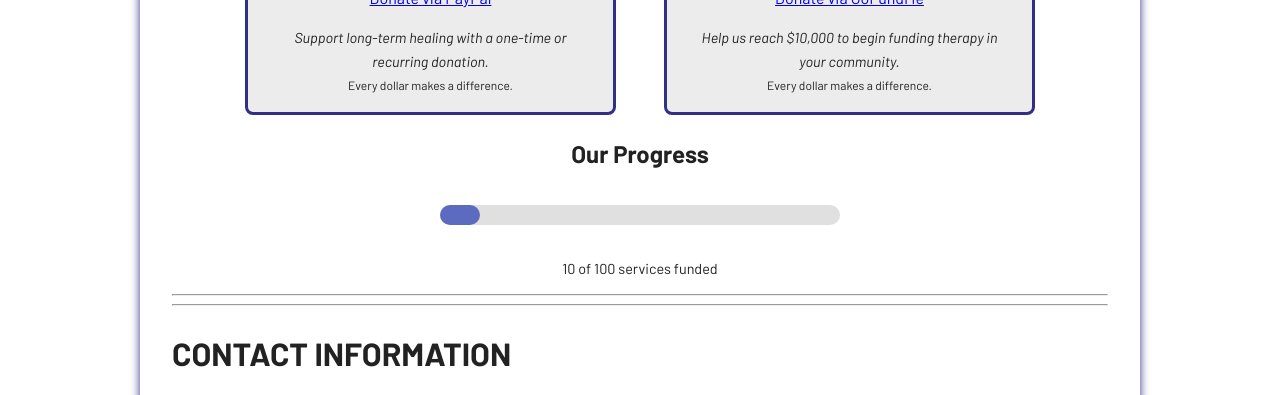
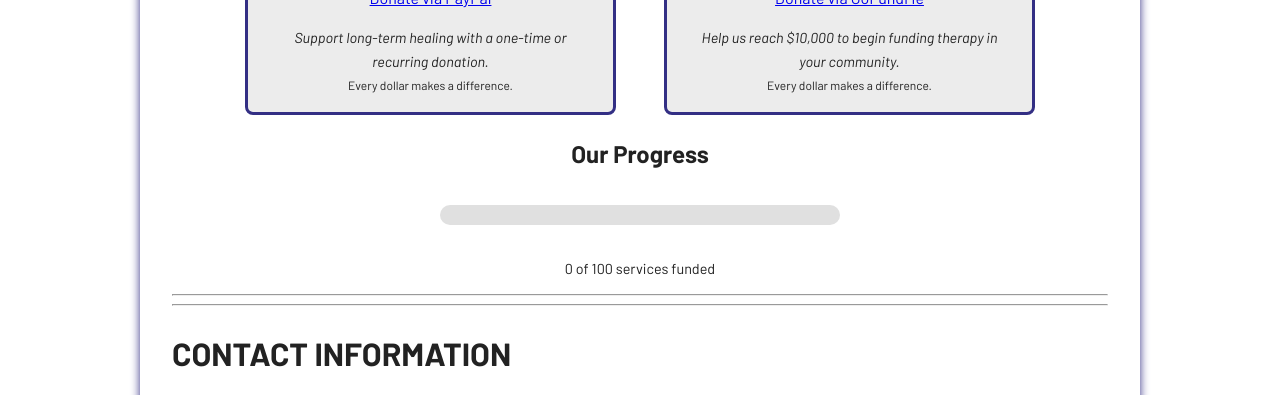
Before and after one commit to zero-hbar/lfrf-mock, a Jekyll site: the page built from index.md, in a window 1280 px wide and 900 px high, scrolled down 1801 px. Shown: the top 395 px of the window. Built offline with Jekyll 4.4.1, drawn with Linux system fonts in a browser that asks for light colours.

Commit message:
Update index.md

```diff
--- a/index.md
+++ b/index.md
@@ -83,13 +83,13 @@ there are approximately ***13,000*** individuals or families that cannot afford
 
 <!-- TEXT DISPLAYING PROGRESS COUNT -->
 <p style="text-align: center; font-size: 0.9rem;" id="service-count">
-  10 of 100 services funded
+  0 of 100 services funded
 </p>
 
 <!-- FUTURE AUTOMATION READY SCRIPT -->
 <script>
   document.addEventListener("DOMContentLoaded", function () {
-    const servicesFunded = 10; // <-- UPDATE this value
+    const servicesFunded = 0; // <-- UPDATE this value
     const goal = 100;          // <-- UPDATE this if needed
 
     const percentage = (servicesFunded / goal) * 100;
```
